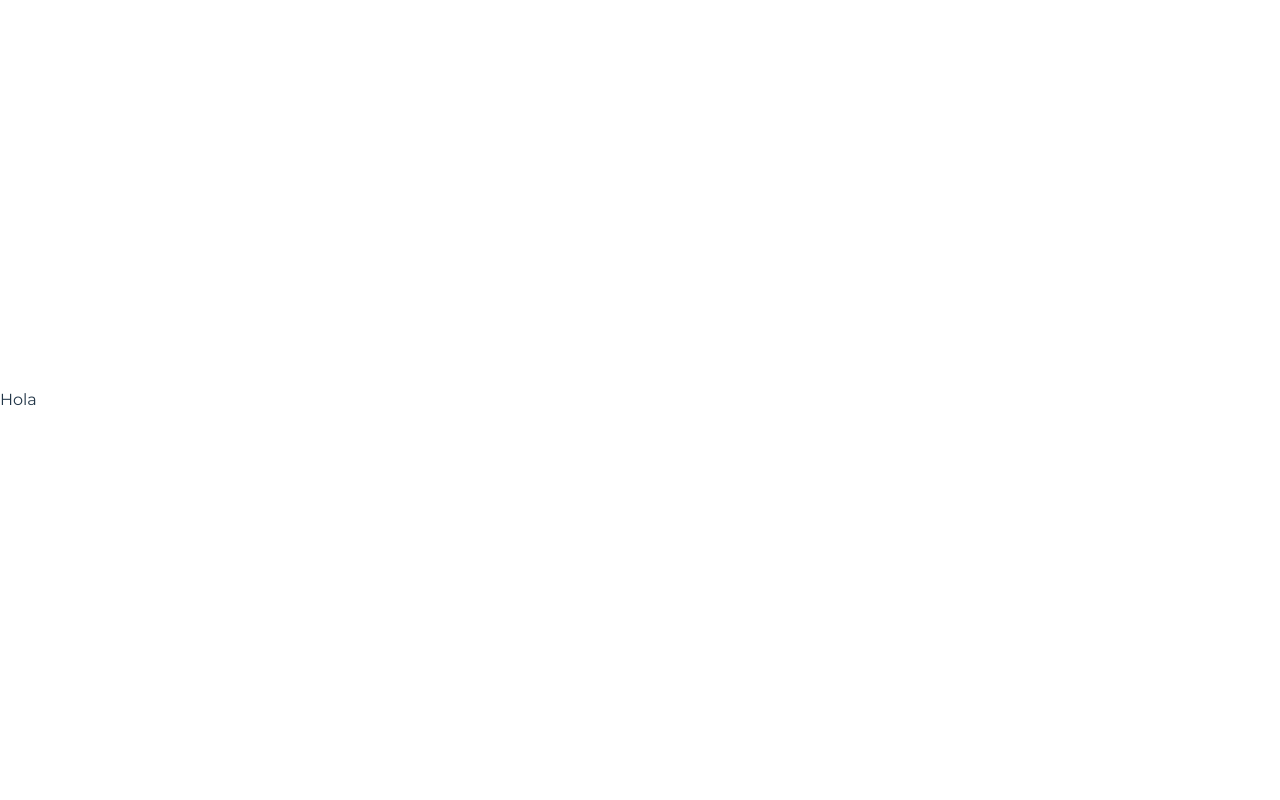
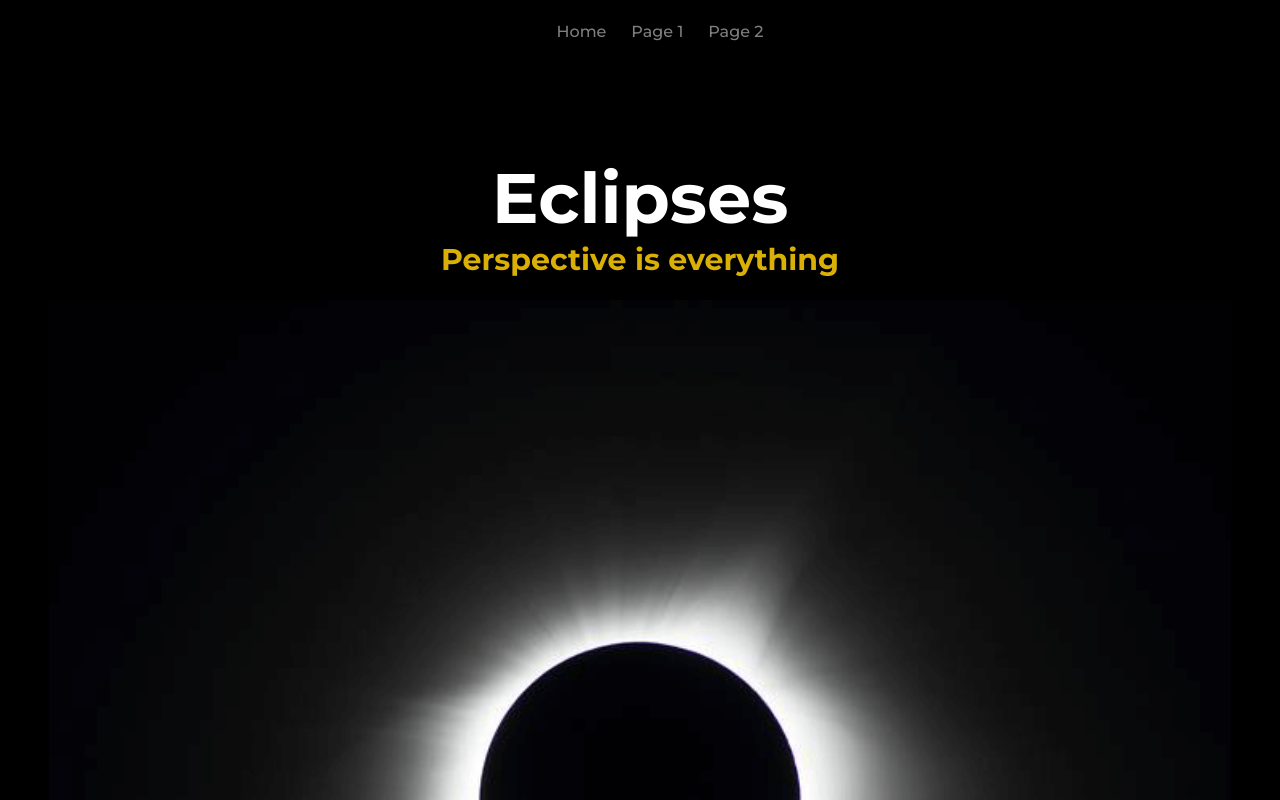
Before and after one commit to pabloozamora/SpaceApps_EquipoDinamita, a React (Vite) app: page / in a window 1280 px wide. Built offline with nearby package versions, Linux system fonts and the light colour scheme.

Commit message:
Welcome page avances

```diff
--- a/src/index.css
+++ b/src/index.css
@@ -25,13 +25,18 @@ a:hover {
   color: #535bf2;
 }
 
-body {
+body, html {
   margin: 0;
-  display: flex;
-  place-items: center;
-  min-width: 320px;
+  padding: 0;
+  width: 100%;
   min-height: 100vh;
 }
+
+#root{
+  width: 100%;
+  min-height: 100vh;
+}
+
 
 h1 {
   font-size: 3.2em;
--- a/src/pages/WelcomePage/WelcomePage.jsx
+++ b/src/pages/WelcomePage/WelcomePage.jsx
@@ -1,10 +1,34 @@
-import React from "react";
+import React from 'react';
 import styles from './WelcomePage.module.css';
+import solarImg from '../../assets/solar2.png';
+import { Link } from 'react-router-dom';
 
 function WelcomePage() {
-    return(<div className={styles.welcomePage}>
-        Hola
-    </div>)
+  return (
+    <div className={styles.welcomePage}>
+        <nav className={styles.topBar}>
+            <ul>
+                <li>
+                    <Link to="/">Home</Link>
+                </li>
+                <li>
+                    <Link to="/page1">Page 1</Link>
+                </li>
+                <li>
+                    <Link to="/page2">Page 2</Link>
+                </li>
+            </ul>
+        </nav>
+      <div className={styles.welcomeBanner}>
+          <header className={styles.titleContainer}>
+            <h1>Eclipses</h1>
+            <h2>Perspective is everything</h2>
+          </header>
+          <img src={solarImg} className={styles.solarImage} />
+
+      </div>
+    </div>
+  );
 }
 
 export default WelcomePage;
--- a/src/pages/WelcomePage/WelcomePage.module.css
+++ b/src/pages/WelcomePage/WelcomePage.module.css
@@ -0,0 +1,113 @@
+.welcomePage{
+  position: relative;
+  height: 100%;
+  width: 100%;
+}
+
+.topBar{
+  position: absolute;
+  z-index: 2;
+  width: 100%;
+  padding-top: 20px;
+}
+
+.topBar ul{
+  width: 100%;
+  list-style: none;
+  display: flex;
+  justify-content: center;
+  gap: 25px;
+  margin: 0;
+  box-sizing: border-box;
+}
+
+.topBar a{
+  color: gray;
+  opacity: 0;
+  animation: show-h1 1s  4.5s forwards;
+}
+
+.topBar a:hover{
+  color: rgb(219, 176, 6);
+}
+
+.welcomeBanner{
+  width: 100%;
+  height: calc(100vh);
+  background-color: black;
+  position: relative;
+  overflow: hidden;
+  display: flex;
+  flex-direction: column;
+  align-items: center;
+}
+
+.solarImage{
+  height: 1000px;
+  position: absolute;
+  top: calc(100vh - 500px);
+  animation: enter-animation 3s;
+
+}
+
+.titleContainer{
+  z-index: 1;
+  display: flex;
+  flex-direction: column;
+  margin-top: 20vh;
+}
+
+.titleContainer h1{
+ color: white;
+ text-align: center;
+ margin: 0;
+ font-size: 70px;
+ opacity: 0;
+ animation: show-h1 1s  3s forwards;
+ text-align: center;
+}
+
+.titleContainer h2{
+  margin: 0;
+  color: rgb(219, 176, 6);
+  font-size: 30px;
+  opacity: 0;
+ animation: show-h2 1s  4s forwards;
+ text-align: center;
+}
+
+.wave{
+  position: absolute;
+  bottom: 0;
+}
+
+.wave path{
+  fill: white;
+}
+
+@keyframes enter-animation {
+  from{
+    transform: translateY(300px) scale(0);
+  }
+}
+
+@keyframes show-h1{
+  to{
+    opacity: 1;
+  }
+}
+
+@keyframes show-h2{
+  from{
+    transform: translateY(5px);
+  }
+  to{
+    opacity: 1;
+  }
+}
+
+@keyframes allow-scroll{
+  to{
+    overflow: auto;
+  }
+}
```
Also changed, not shown: src/assets/solar2.png (added).
